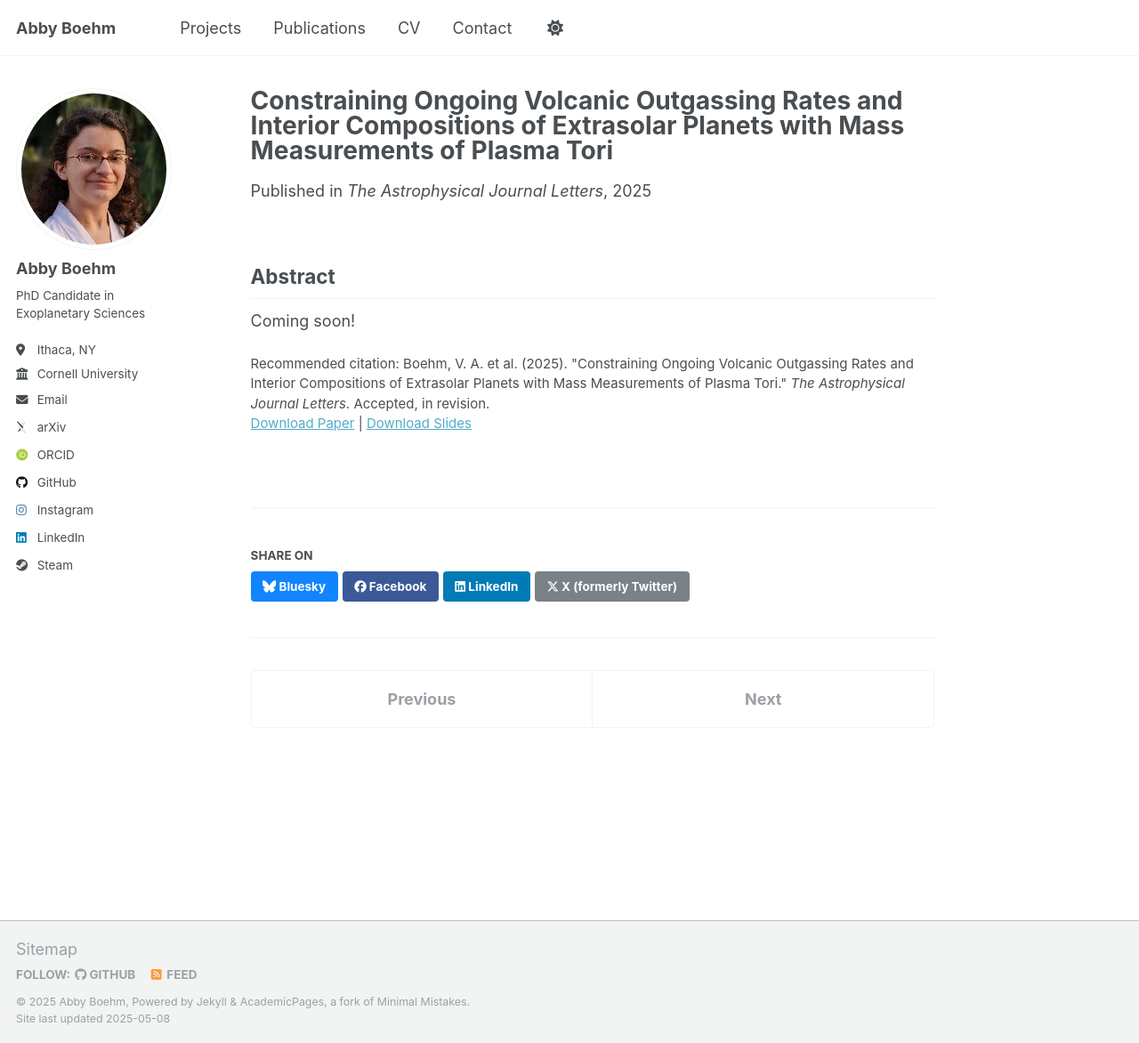
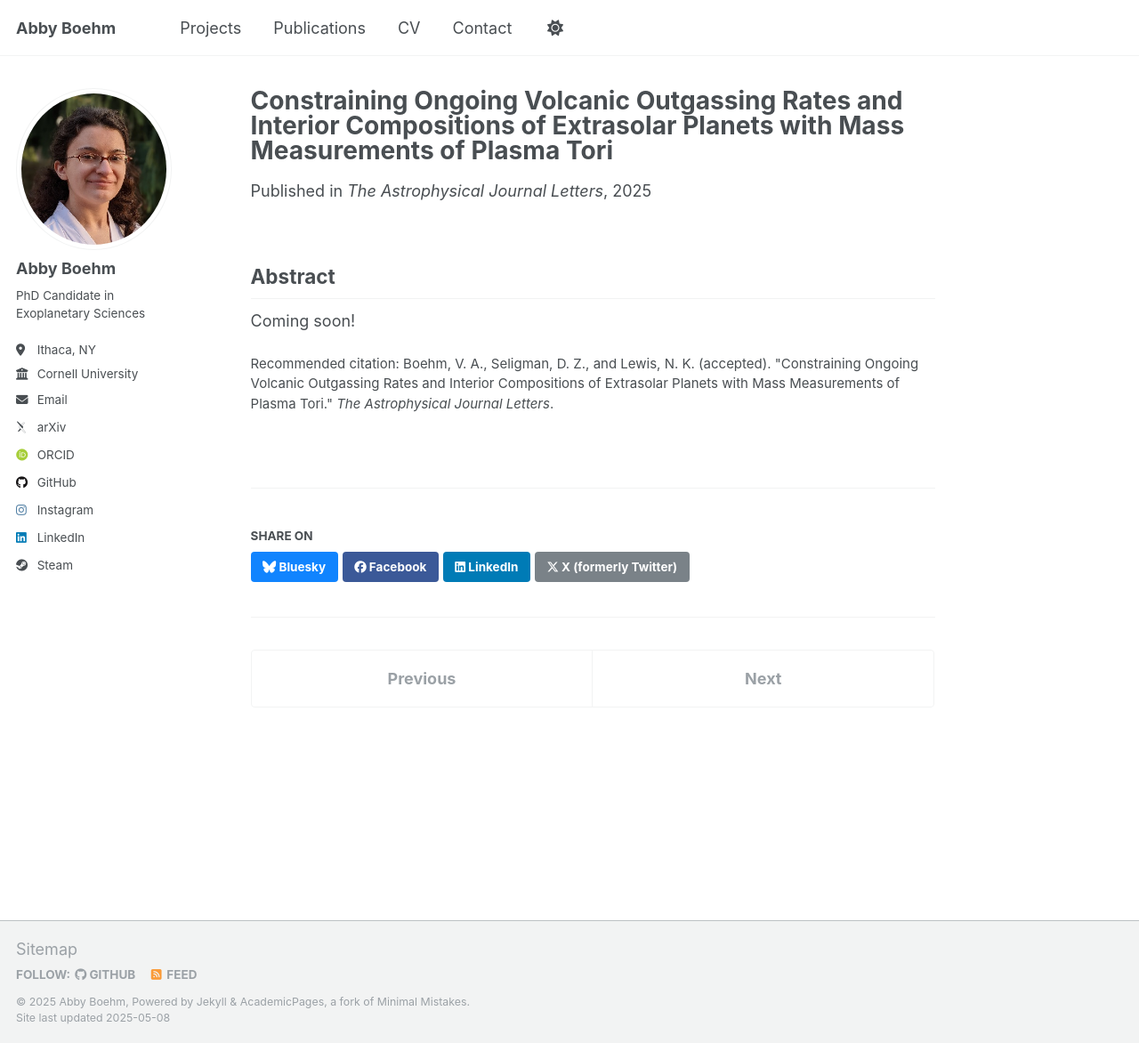
Before and after one commit to AbbyBoehm/AbbyBoehm.github.io, a Jekyll site: the page built from _publications/2025-07-04-exovolcanic-plasma-tori.md, in a window 1280 px wide and 1172 px high. Shown: the whole window at 89% size. Built offline with Jekyll 4.4.1, drawn with Linux system fonts in a browser that asks for light colours; some web fonts are replaced.

```diff
--- a/_publications/2025-07-04-exovolcanic-plasma-tori.md
+++ b/_publications/2025-07-04-exovolcanic-plasma-tori.md
@@ -6,9 +6,9 @@ permalink: /publication/2025-07-04-exovolcanic-plasma-tori
 excerpt: 'We present a novel method of constraining volcanic activity on extrasolar terrestrial worlds via characterization of circumstellar plasma tori. Our proposed method can be used to constrain the volcanic outgassing rates of each species detected in a torus, providing quantitative estimates of both bulk volcanic activity and interior composition with minimal assumptions. Accepted, in revision.'
 date: 2025-07-04
 venue: 'The Astrophysical Journal Letters'
-slidesurl: 'http://abbyboehm.github.io/files/slides2.pdf'
-paperurl: 'http://abbyboehm.github.io/files/paper2.pdf'
-citation: 'Boehm, V. A. et al. (2025). &quot;Constraining Ongoing Volcanic Outgassing Rates and Interior Compositions of Extrasolar Planets with Mass Measurements of Plasma Tori.&quot; <i>The Astrophysical Journal Letters</i>. Accepted, in revision.'
+#slidesurl: 'http://abbyboehm.github.io/files/slides2.pdf'
+#paperurl: 'http://abbyboehm.github.io/files/paper2.pdf'
+citation: 'Boehm, V. A., Seligman, D. Z., and Lewis, N. K. (accepted). &quot;Constraining Ongoing Volcanic Outgassing Rates and Interior Compositions of Extrasolar Planets with Mass Measurements of Plasma Tori.&quot; <i>The Astrophysical Journal Letters</i>.'
 ---
 
 Abstract
```
Also changed, not shown: _pages/projects.md (+9 -11 lines).
